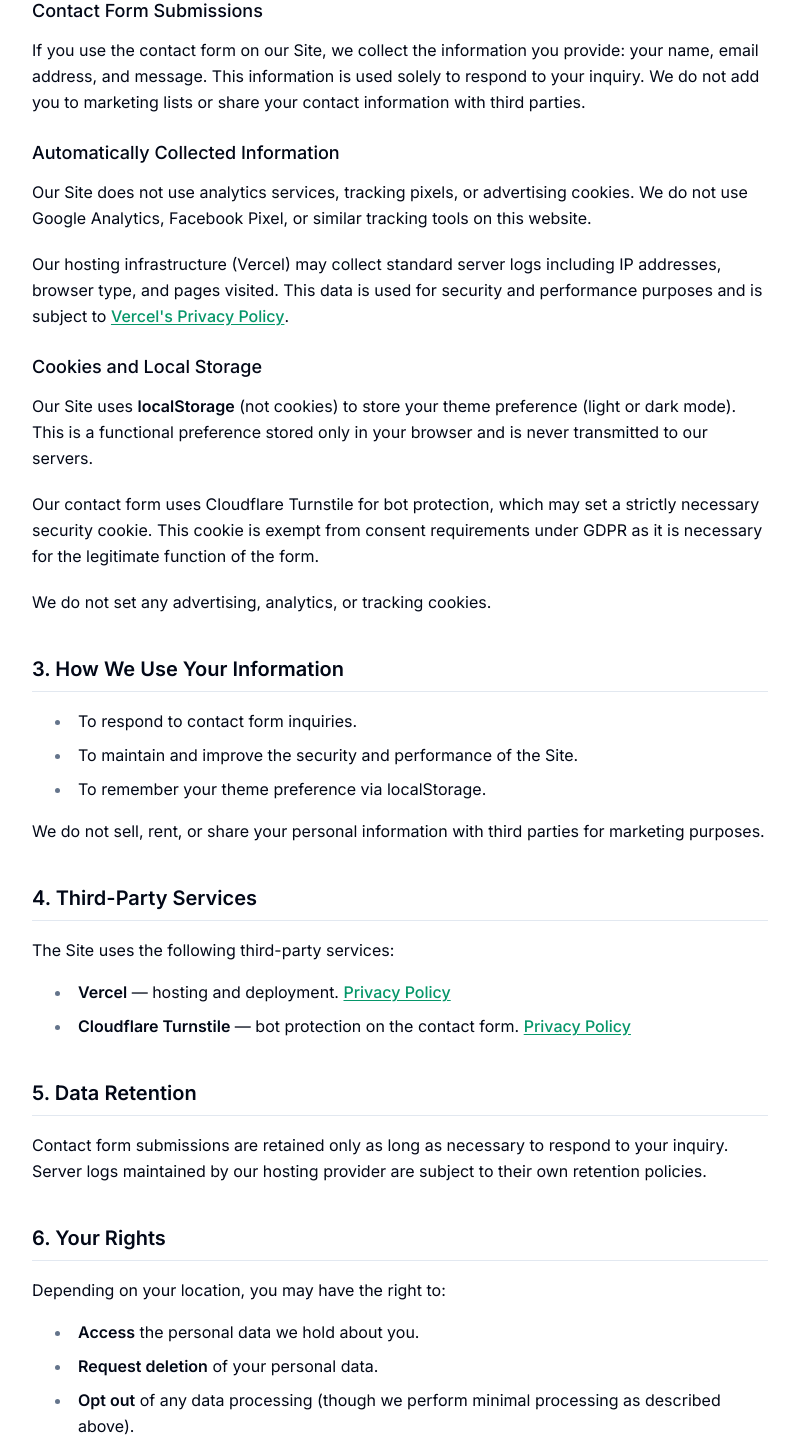
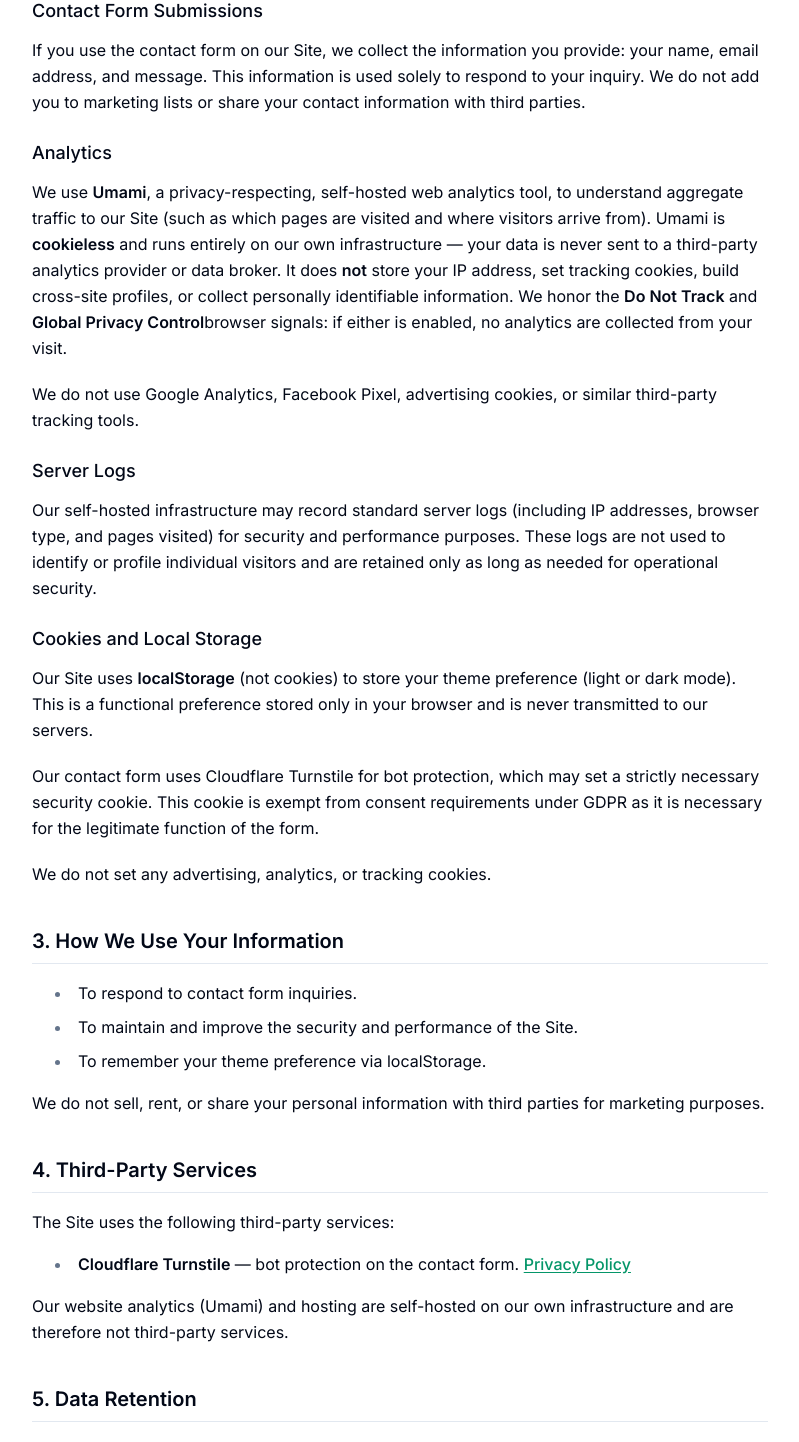
Before and after one commit to Such-Software/such.software, a Next.js app in the folder apps/web/: page /privacy in a window 1280 px wide. Shown: the part 740-2182 px from the top of the page, without its empty margins (240-1039 px from the left). Built offline with nearby package versions, Linux system fonts and the light colour scheme; no server answers.

Commit message:
analytics: config-driven Umami tag + accurate privacy disclosure; fix @types/react v18/v19 dup that broke the build at HEAD

```diff
--- a/apps/web/src/app/layout.tsx
+++ b/apps/web/src/app/layout.tsx
@@ -4,6 +4,7 @@
 import { ThemeProvider } from "@/components/theme-provider";
 import { DynamicFavicon } from "@/components/dynamic-favicon";
 import { Footer } from "@/components/layout/footer";
+import { UmamiAnalytics } from "@/components/UmamiAnalytics";
 
 const inter = Inter({ subsets: ["latin"] });
 
@@ -119,6 +120,7 @@
             disableTransitionOnChange
           >
             <DynamicFavicon />
+            <UmamiAnalytics />
             <div className="relative z-10 flex flex-col min-h-screen">
                {children}
                <Footer />
--- a/apps/web/src/app/privacy/page.tsx
+++ b/apps/web/src/app/privacy/page.tsx
@@ -22,7 +22,7 @@
         <h1 className="text-4xl font-bold mb-8">Privacy Policy</h1>
 
         <div className="prose dark:prose-invert max-w-none space-y-6">
-          <p className="text-muted-foreground">Last updated: April 9, 2026</p>
+          <p className="text-muted-foreground">Last updated: June 12, 2026</p>
 
           <section>
             <h2 className="text-2xl font-semibold mt-8 mb-4">1. Who We Are</h2>
@@ -51,17 +51,25 @@
               information with third parties.
             </p>
 
-            <h3 className="text-xl font-medium mt-4 mb-2">Automatically Collected Information</h3>
+            <h3 className="text-xl font-medium mt-4 mb-2">Analytics</h3>
             <p>
-              Our Site does not use analytics services, tracking pixels, or advertising cookies.
-              We do not use Google Analytics, Facebook Pixel, or similar tracking tools on this website.
+              We use <strong>Umami</strong>, a privacy-respecting, self-hosted web analytics tool, to understand
+              aggregate traffic to our Site (such as which pages are visited and where visitors arrive from).
+              Umami is <strong>cookieless</strong> and runs entirely on our own infrastructure &mdash; your data is
+              never sent to a third-party analytics provider or data broker. It does <strong>not</strong> store your
+              IP address, set tracking cookies, build cross-site profiles, or collect personally identifiable
+              information. We honor the <strong>Do Not Track</strong> and <strong>Global Privacy Control</strong>
+              browser signals: if either is enabled, no analytics are collected from your visit.
             </p>
             <p>
-              Our hosting infrastructure (Vercel) may collect standard server logs including IP addresses, browser type,
-              and pages visited. This data is used for security and performance purposes and is subject to{" "}
-              <a href="https://vercel.com/legal/privacy-policy" target="_blank" rel="noopener noreferrer" className="text-blue-600 dark:text-blue-400 hover:underline">
-                Vercel&apos;s Privacy Policy
-              </a>.
+              We do not use Google Analytics, Facebook Pixel, advertising cookies, or similar third-party tracking tools.
+            </p>
+
+            <h3 className="text-xl font-medium mt-4 mb-2">Server Logs</h3>
+            <p>
+              Our self-hosted infrastructure may record standard server logs (including IP addresses, browser type,
+              and pages visited) for security and performance purposes. These logs are not used to identify or
+              profile individual visitors and are retained only as long as needed for operational security.
             </p>
 
             <h3 className="text-xl font-medium mt-4 mb-2">Cookies and Local Storage</h3>
@@ -93,14 +101,14 @@
             <p>The Site uses the following third-party services:</p>
             <ul className="list-disc pl-6 space-y-2">
               <li>
-                <strong>Vercel</strong> — hosting and deployment.{" "}
-                <a href="https://vercel.com/legal/privacy-policy" target="_blank" rel="noopener noreferrer" className="text-blue-600 dark:text-blue-400 hover:underline">Privacy Policy</a>
-              </li>
-              <li>
                 <strong>Cloudflare Turnstile</strong> — bot protection on the contact form.{" "}
                 <a href="https://www.cloudflare.com/privacypolicy/" target="_blank" rel="noopener noreferrer" className="text-blue-600 dark:text-blue-400 hover:underline">Privacy Policy</a>
               </li>
             </ul>
+            <p className="mt-4">
+              Our website analytics (Umami) and hosting are self-hosted on our own infrastructure and are therefore
+              not third-party services.
+            </p>
           </section>
 
           <section>
--- /dev/null
+++ b/apps/web/src/components/UmamiAnalytics.tsx
@@ -0,0 +1,23 @@
+'use client';
+import { useEffect } from 'react';
+
+// Self-hosted, cookieless Umami — config via env so nothing is hardcoded.
+// Honors Global Privacy Control + Do-Not-Track. No-op unless both env vars are set.
+const HOST = process.env.NEXT_PUBLIC_UMAMI_HOST;
+const WEBSITE_ID = process.env.NEXT_PUBLIC_UMAMI_WEBSITE_ID;
+
+export function UmamiAnalytics() {
+  useEffect(() => {
+    if (!HOST || !WEBSITE_ID) return;
+    const nav = navigator as { globalPrivacyControl?: boolean };
+    if (nav.globalPrivacyControl) return;
+    if (document.querySelector(`script[data-website-id="${WEBSITE_ID}"]`)) return;
+    const s = document.createElement('script');
+    s.defer = true;
+    s.src = `${HOST}/script.js`;
+    s.setAttribute('data-website-id', WEBSITE_ID);
+    s.setAttribute('data-do-not-track', 'true');
+    document.head.appendChild(s);
+  }, []);
+  return null;
+}
--- a/package.json
+++ b/package.json
@@ -20,7 +20,7 @@
     "node": ">=20.0.0"
   },
   "dependencies": {
-    "@types/react": "^18.0.0"
+    "@types/react": "^19.2.14"
   },
   "pnpm": {
     "overrides": {
```
Also changed, not shown: 1 other file (tests, documents, lock files or other folders).
